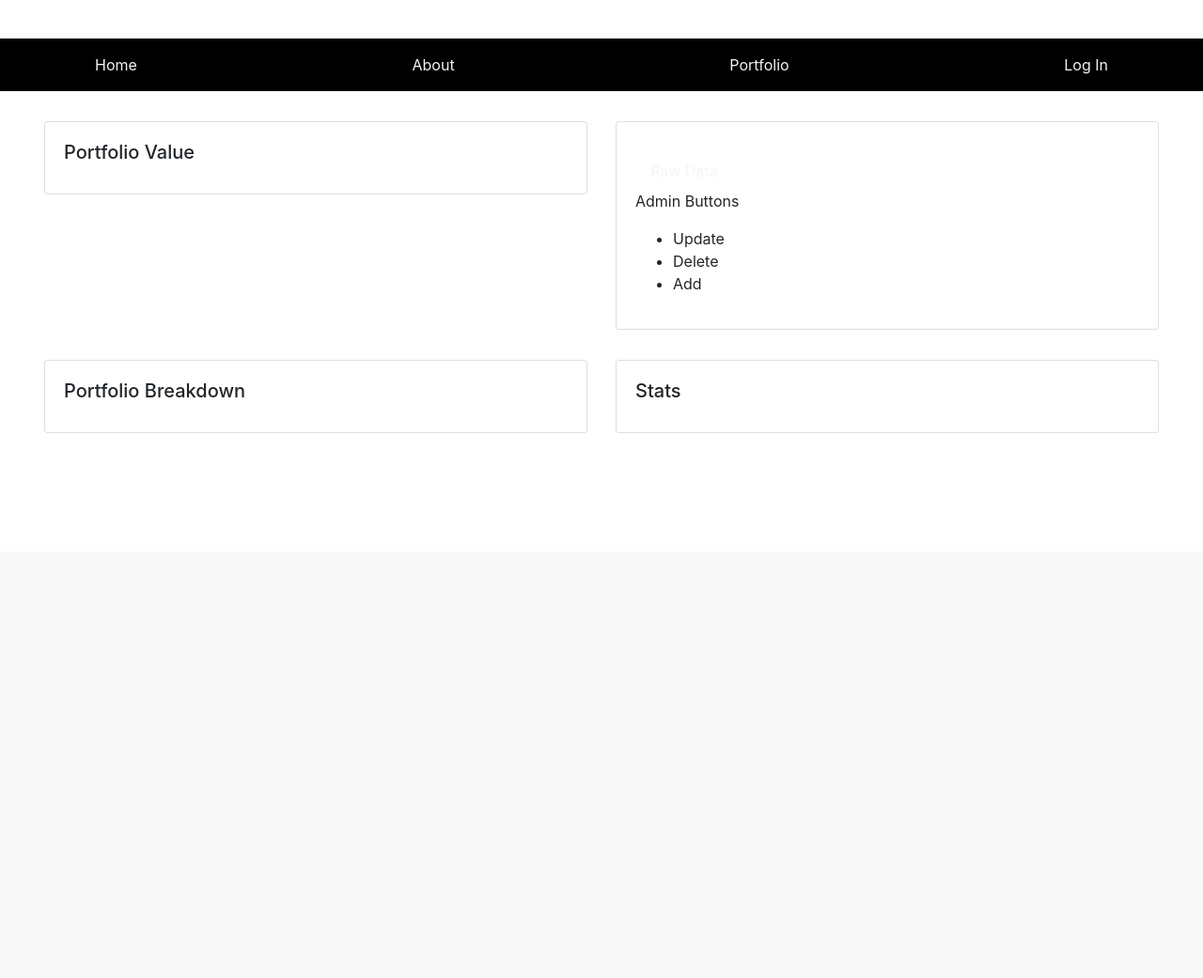
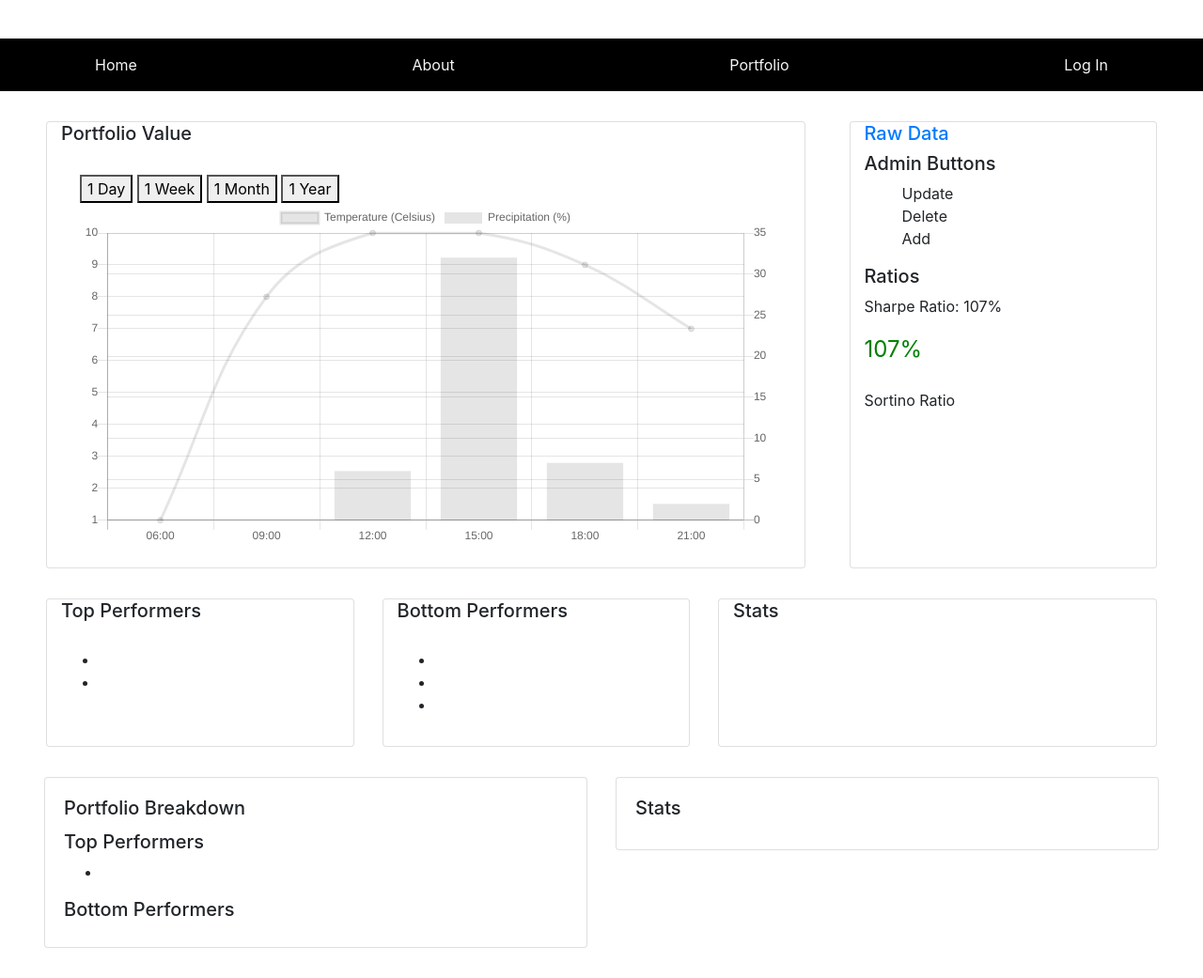
Before and after one commit to RIT-BTP/FMA-Website, a Flask app: page /portfolio in a window 1280 px wide. Shown: the part 213-1254 px from the top of the page at 94% size. Before the commit the page ends 674 px from the top, so only its background shows below. Run offline with Flask 2, Linux system fonts and the light colour scheme; some libraries are stand-ins or nearby versions.

Commit message:
portfolio page updated

```diff
--- a/app/templates/home.html
+++ b/app/templates/home.html
@@ -25,12 +25,12 @@
     </div>
 </div>
 <div class="row">
-    <div class="col d-flex justify-content-center">
-        <div class="card text-center" style="width: 90%;">
+    <div class="col justify-content-center">
+        <div class="card text-center">
             <div class="card-body">
                 <h5 class="card-title">Year to Date</h5>
                 <div class='data'>
-                    <canvas id="linechartdf"></canvas>
+                    <canvas id="linechartdf" width="300" height="150"></canvas>
                 </div>
             </div>
         </div>
--- a/app/templates/portfolio.html
+++ b/app/templates/portfolio.html
@@ -7,37 +7,72 @@
 {% endblock %}
 
 {% block body %}
-<div class="row" style="margin:2rem;">
-    <div class="col-sm-6">
-        <div class="card w-70">
+<div class="card-deck row">
+    <div class="card col-md-9" style="margin-left:4rem; margin-right:2rem; margin-top: 2rem;">
+            <h5 class="card-title">Portfolio Value</h5>
             <div class="card-body">
-                <h5 class="card-title">Portfolio Value</h5>
-            </div>
+                <button id="0" type="button">1 Day</button>
+                <button id="1" type="button">1 Week</button>
+                <button id="2" type="button">1 Month</button>
+                <button id="3" type="button">1 Year</button>
+                <canvas id="forecast" width="300" height="150"></canvas>
         </div>
     </div>
-    <div class="col-sm-6">
-        <div class="card w-20">
-            <div class="card-body">
-                <h5 class="card-title"></h5>
-                <p>
-                    <a class="nav-link" href="{{url_for('rawdata')}}">Raw Data</a>
-                    Admin Buttons
-                    <ul>
-                        <li>Update</li>
-                        <li>Delete</li>
-                        <li>Add</li>
-                    </ul>
-
-                </p>
+    <div class="card col-md-3" style="margin-right:4rem; margin-top: 2rem;">
+            <h5><a href="{{url_for('rawdata')}}">Raw Data</a></h5>
+            <div>
+                <h5>Admin Buttons</h5>
+                <ol style="list-style-type:none;">
+                    <li>Update</li>
+                    <li>Delete</li>
+                    <li>Add</li>
+                </ol>
             </div>
-        </div>
+            <h5>Ratios</h5>
+            <p class="card-text">Sharpe Ratio: 107%
+                    <div id="portfolio-ch" style="font-size: 1.5rem;color: green;">107%</div>
+                </br>Sortino Ratio
+            </p>
     </div>
 </div>
+
+<div class="card-deck">
+    <div class="card col-md-3" style="margin-left: 4rem; margin-top:2rem;">
+        <h5 class="card-title">Top Performers</h5>
+        <p class="card-text">
+            <ul>
+                <li></li>
+                <li></li>
+            </ul>
+        </p>
+    </div>
+    <div class="card col-md-3" style="margin-top:2rem;">
+        <h5 class="card-title">Bottom Performers</h5>
+        <p class="card-text">
+            <ul>
+                <li></li>
+                <li></li>
+                <li></li>
+            </ul>
+        </p>
+    </div>
+    <div class="card col-md-6" style="margin-right:4rem;margin-top:2rem;">
+        <h5 class="card-title">Stats</h5>
+        <p class="card-text">
+        </p>
+    </div>
+</div>
+
 <div class="row" style="margin:2rem;">
     <div class="col-sm-6">
         <div class="card">
             <div class="card-body">
                 <h5 class="card-title">Portfolio Breakdown</h5>
+                <h5>Top Performers</h5>
+                <ul>
+                    <li></li>
+                </ul>
+                <h5>Bottom Performers</h5>
             </div>
         </div>
     </div>
@@ -49,5 +84,57 @@
         </div>
     </div>
 </div>
-
+<script>
+    var chart_labels = ['06:00', '09:00', '12:00', '15:00', '18:00', '21:00'];
+    var temp_dataset = ['1', '8', '10', '10', '9', '7'];
+    var rain_dataset = ['0', '0', '6', '32', '7', '2'];
+    var ctx = document.getElementById("forecast").getContext('2d');
+    var config = {
+        type: 'bar',
+        data: {
+            labels: chart_labels,
+            datasets: [{
+                type: 'line',
+                label: "Temperature (Celsius)",
+                yAxisID: "y-axis-0",
+                fill: false,
+                data: temp_dataset,
+            }, {
+                type: 'bar',
+                label: "Precipitation (%)",
+                yAxisID: "y-axis-1",
+                data: rain_dataset,
+            }]
+        },
+        options: {
+            scales: {
+                yAxes: [{
+                    position: "left",
+                    "id": "y-axis-0",
+                }, {
+                    position: "right",
+                    "id": "y-axis-1",
+                }]
+            }
+        }
+    };
+    var forecast_chart = new Chart(ctx, config);
+    $("#0").click(function () {
+        var data = forecast_chart.config.data;
+        data.datasets[0].data = temp_dataset;
+        data.datasets[1].data = rain_dataset;
+        data.labels = chart_labels;
+        forecast_chart.update();
+    });
+    $("#1").click(function () {
+        var chart_labels = ['00:00', '03:00', '06:00', '09:00', '12:00', '15:00', '18:00', '21:00'];
+        var temp_dataset = ['5', '3', '4', '8', '10', '11', '10', '9'];
+        var rain_dataset = ['0', '0', '1', '4', '19', '19', '7', '2'];
+        var data = forecast_chart.config.data;
+        data.datasets[0].data = temp_dataset;
+        data.datasets[1].data = rain_dataset;
+        data.labels = chart_labels;
+        forecast_chart.update();
+    });
+</script>
 {% endblock %}
```
Also changed, not shown: app/static/portfolio.css (line endings or trailing spaces).
